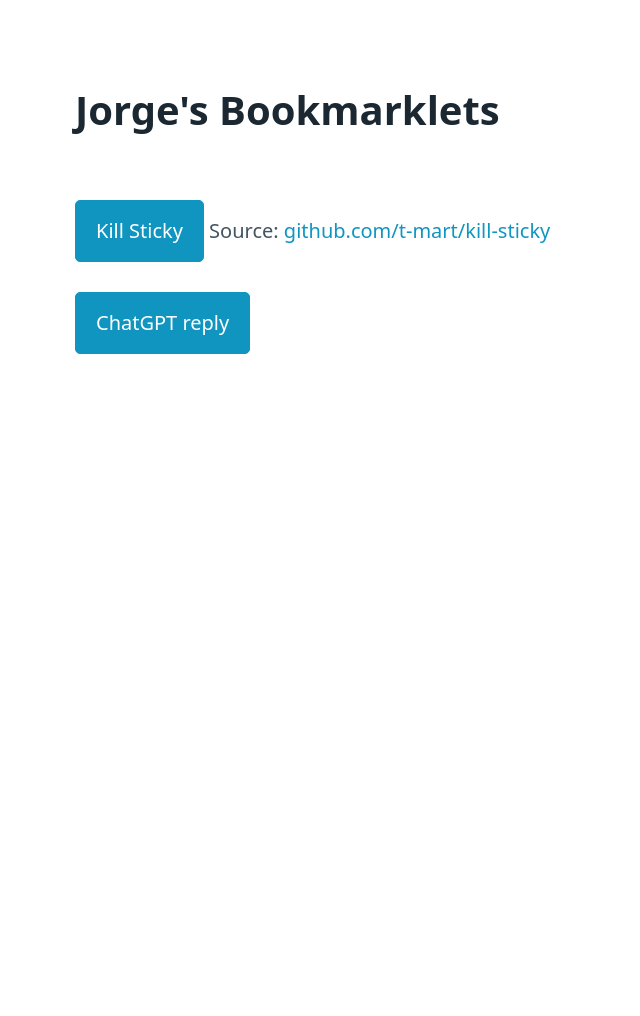
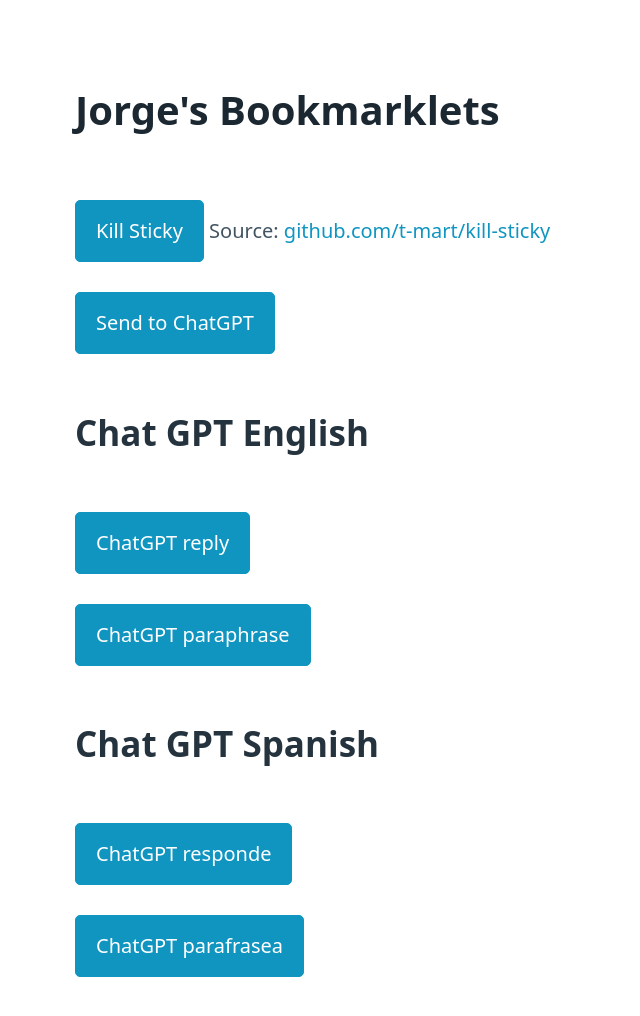
Before and after one commit to jorgebg/bookmarklets, a plain HTML site: page index.html in a window 1280 px wide. Shown: the whole page, without its empty margins (0-640 px from the left). Before the commit the page ends 800 px from the top, so only its background shows below. Drawn offline with nearby package versions, Linux system fonts and the light colour scheme.

Commit message:
More ChatGPT bookmarklets

```diff
--- a/index.html
+++ b/index.html
@@ -26,8 +26,38 @@
       <p>
         <a
           role="button"
-          href="javascript:(function(){var selectedText=window.getSelection().toString();var prefix=prompt('Enter prefix', 'Reply to this: ');if(selectedText){var encodedText=encodeURIComponent(prefix + selectedText);window.open('https://chat.openai.com/?q='+encodedText,'_blank');}else{alert('No text selected.');}})();"
+          href="javascript:(function(){var selectedText=window.getSelection().toString();var prefix=prompt('Enter prompt prefix', '');if(selectedText){var encodedText=encodeURIComponent(prefix + selectedText);window.open('https://chat.openai.com/?q='+encodedText,'_blank');}else{alert('No text selected.');}})();"
+          >Send to ChatGPT</a
+        >
+      </p>
+      <h2>Chat GPT English</h2>
+      <p>
+        <a
+          role="button"
+          href="javascript:(function(){var selectedText=window.getSelection().toString();if(selectedText){var encodedText=encodeURIComponent('Reply to this: ' + selectedText);window.open('https://chat.openai.com/?q='+encodedText,'_blank');}else{alert('No text selected.');}})();"
           >ChatGPT reply</a
+        >
+      </p>
+      <p>
+        <a
+          role="button"
+          href="javascript:(function(){var selectedText=window.getSelection().toString();if(selectedText){var encodedText=encodeURIComponent('Paraphrase: ' + selectedText);window.open('https://chat.openai.com/?q='+encodedText,'_blank');}else{alert('No text selected.');}})();"
+          >ChatGPT paraphrase</a
+        >
+      </p>
+      <h2>Chat GPT Spanish</h2>
+      <p>
+        <a
+          role="button"
+          href="javascript:(function(){var selectedText=window.getSelection().toString();if(selectedText){var encodedText=encodeURIComponent('Responde a esto: ' + selectedText);window.open('https://chat.openai.com/?q='+encodedText,'_blank');}else{alert('No text selected.');}})();"
+          >ChatGPT responde</a
+        >
+      </p>
+      <p>
+        <a
+          role="button"
+          href="javascript:(function(){var selectedText=window.getSelection().toString();if(selectedText){var encodedText=encodeURIComponent('Parafrasea: ' + selectedText);window.open('https://chat.openai.com/?q='+encodedText,'_blank');}else{alert('No text selected.');}})();"
+          >ChatGPT parafrasea</a
         >
       </p>
     </main>
```
